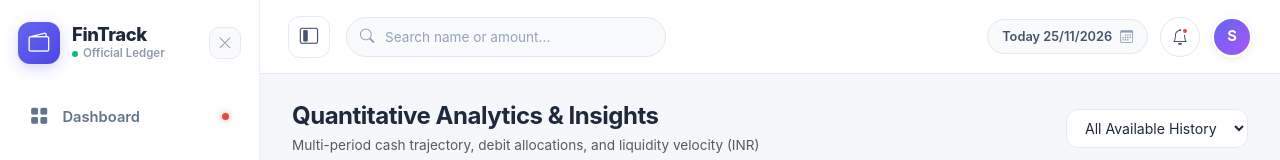
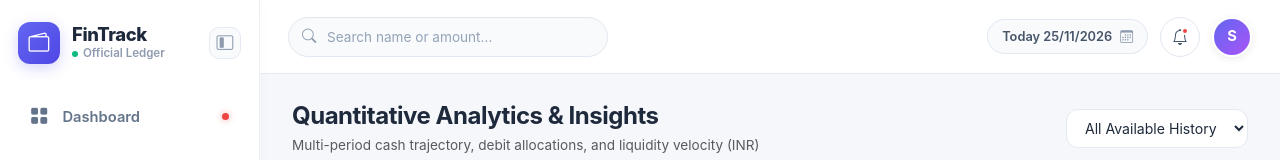
Before and after one commit to vharish31/Expense-Tracker, a React (Vite) app in the folder frontend/: page /analytics in a window 1280 px wide. Shown: the top 160 px of the page. Built offline with nearby package versions, Linux system fonts and the light colour scheme; no server answers; sample sign-in values are in the browser's storage.

Commit message:
Replace sidebar cross icon with menu icon and remove menu icon from header

```diff
--- a/frontend/src/components/Navbar.jsx
+++ b/frontend/src/components/Navbar.jsx
@@ -23,17 +23,18 @@ function Navbar({ onToggleSidebar, isSidebarOpen }) {
 
     return (
         <header className="official-topbar">
-            {/* Left: Universal Sidebar Toggle Button & Search Box */}
+            {/* Left: Search Box (Menu toggle removed from header when sidebar is open) */}
             <div className="d-flex align-items-center gap-2 gap-md-3">
-                {/* Always-visible Sidebar Toggle Button (Desktop & Mobile) */}
-                <button
-                    className="topbar-toggle-btn"
-                    onClick={onToggleSidebar}
-                    aria-label={isSidebarOpen ? "Close Sidebar" : "Open Sidebar"}
-                    title={isSidebarOpen ? "Close Sidebar" : "Open Sidebar"}
-                >
-                    <i className={`bi ${isSidebarOpen ? "bi-layout-sidebar-inset" : "bi-layout-sidebar"}`}></i>
-                </button>
+                {!isSidebarOpen && (
+                    <button
+                        className="topbar-toggle-btn"
+                        onClick={onToggleSidebar}
+                        aria-label="Open Sidebar"
+                        title="Open Sidebar"
+                    >
+                        <i className="bi bi-layout-sidebar"></i>
+                    </button>
+                )}
 
                 {/* Responsive Search Input */}
                 <div className="topbar-search-box">
--- a/frontend/src/components/Sidebar.jsx
+++ b/frontend/src/components/Sidebar.jsx
@@ -39,14 +39,14 @@ function Sidebar({ isOpen, onClose }) {
                                 </div>
                             </Link>
 
-                            {/* Prominent Sidebar Close Button */}
+                            {/* Sidebar Menu Toggle Button */}
                             <button
                                 className="sidebar-close-btn"
                                 onClick={onClose}
-                                title="Close sidebar"
-                                aria-label="Close sidebar"
+                                title="Collapse sidebar"
+                                aria-label="Collapse sidebar"
                             >
-                                <i className="bi bi-x-lg"></i>
+                                <i className="bi bi-layout-sidebar-inset"></i>
                             </button>
                         </div>
 
--- a/frontend/src/styles/style.css
+++ b/frontend/src/styles/style.css
@@ -153,7 +153,7 @@ body {
   gap: 5px;
 }
 
-/* Dedicated Close Button Inside Sidebar Header */
+/* Sidebar Toggle Button Inside Sidebar Header */
 .sidebar-close-btn {
   width: 32px;
   height: 32px;
@@ -164,16 +164,16 @@ body {
   display: flex;
   align-items: center;
   justify-content: center;
-  font-size: 0.9rem;
+  font-size: 1.05rem;
   cursor: pointer;
   transition: all 0.2s ease;
 }
 
 .sidebar-close-btn:hover {
-  background-color: #FEE2E2;
-  color: #DC2626;
-  border-color: #FECACA;
-  transform: scale(1.06);
+  background-color: #EFF6FF;
+  color: #2563EB;
+  border-color: #BFDBFE;
+  transform: scale(1.05);
 }
 
 .sidebar-nav-container {
```
